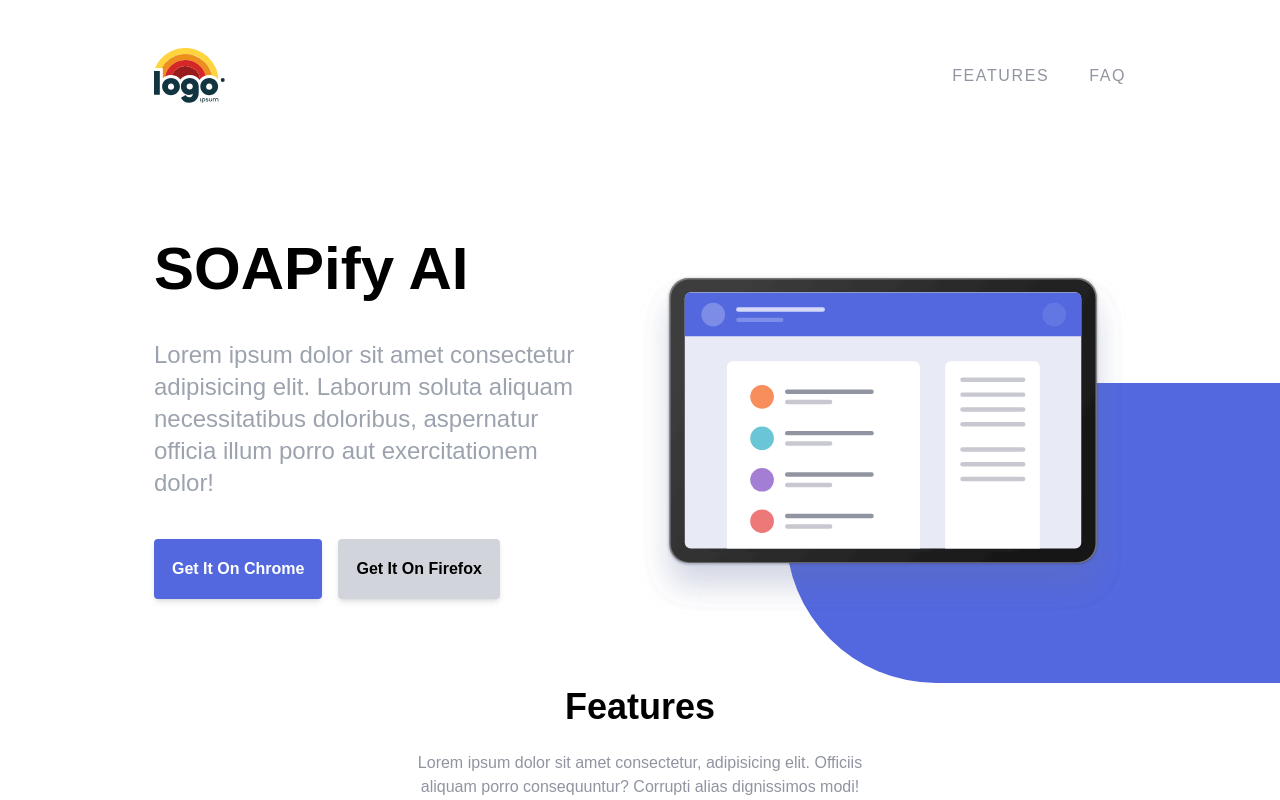
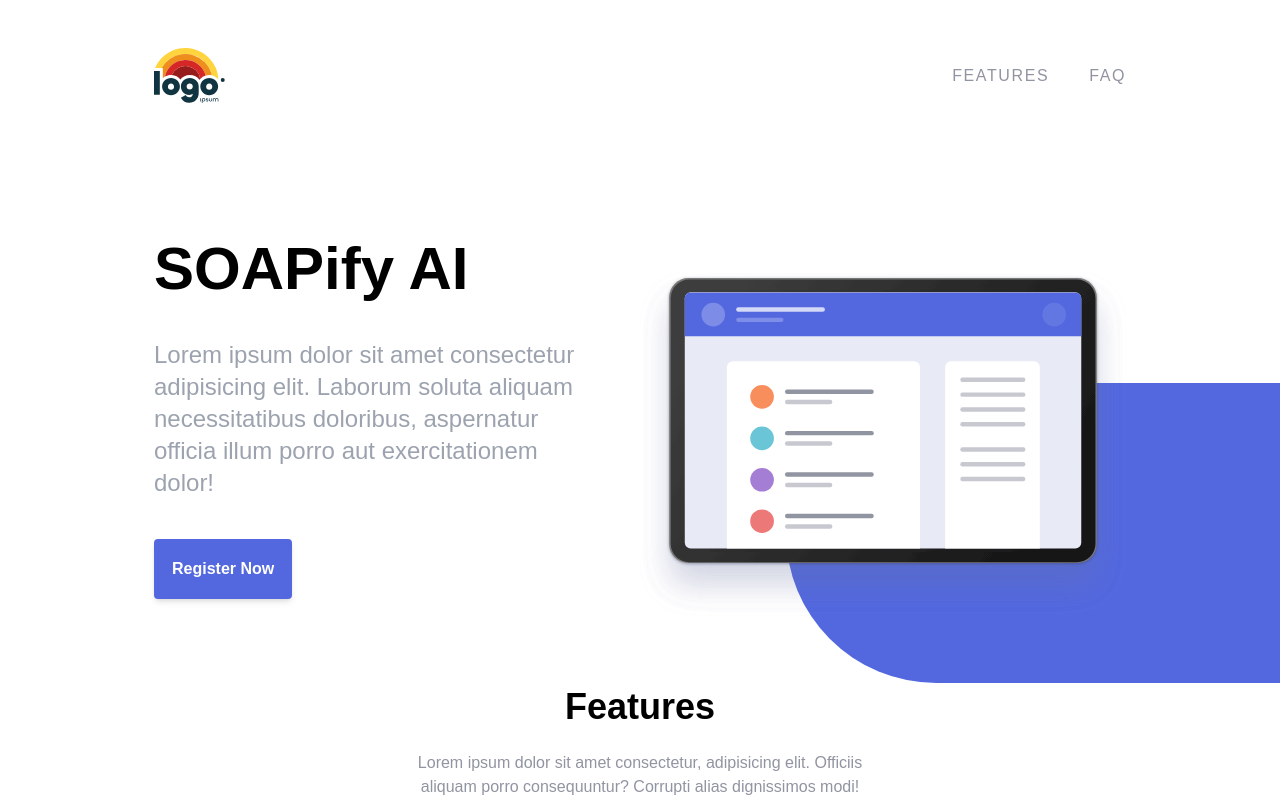
Before and after one commit to thomasmartinez114/soapify, a Next.js app: page / in a window 1280 px wide. Shown: the top 800 px of the page. Built offline with nearby package versions, Linux system fonts and the light colour scheme.

Commit message:
changed button to say register

```diff
--- a/components/Hero.jsx
+++ b/components/Hero.jsx
@@ -12,7 +12,9 @@ const Hero = () => {
             SOAPify AI
           </h1>
           <p className='max-w-md mx-auto text-lg text-center text-gray-400 lg:text-2xl lg:text-left lg:mt-0 lg:mx-0'>
-            Lorem ipsum dolor sit amet consectetur adipisicing elit. Laborum soluta aliquam necessitatibus doloribus, aspernatur officia illum porro aut exercitationem dolor!
+            Lorem ipsum dolor sit amet consectetur adipisicing elit. Laborum
+            soluta aliquam necessitatibus doloribus, aspernatur officia illum
+            porro aut exercitationem dolor!
           </p>
 
           {/* <!-- Buttons Container --> */}
@@ -21,14 +23,14 @@ const Hero = () => {
               href='#'
               className='p-4 text-sm font-semibold text-white bg-softBlue rounded shadow-md border-2 border-softBlue md:text-base hover:bg-white hover:text-softBlue'
             >
-              Get It On Chrome
+              Register Now
             </a>
-            <a
+            {/* <a
               href='#'
               className='p-4 text-sm font-semibold text-black bg-gray-300 rounded shadow-md border-2 border-gray-300 md:text-base hover:bg-white hover:text-gray-600'
             >
               Get It On Firefox
-            </a>
+            </a> */}
           </div>
         </div>
 
```
